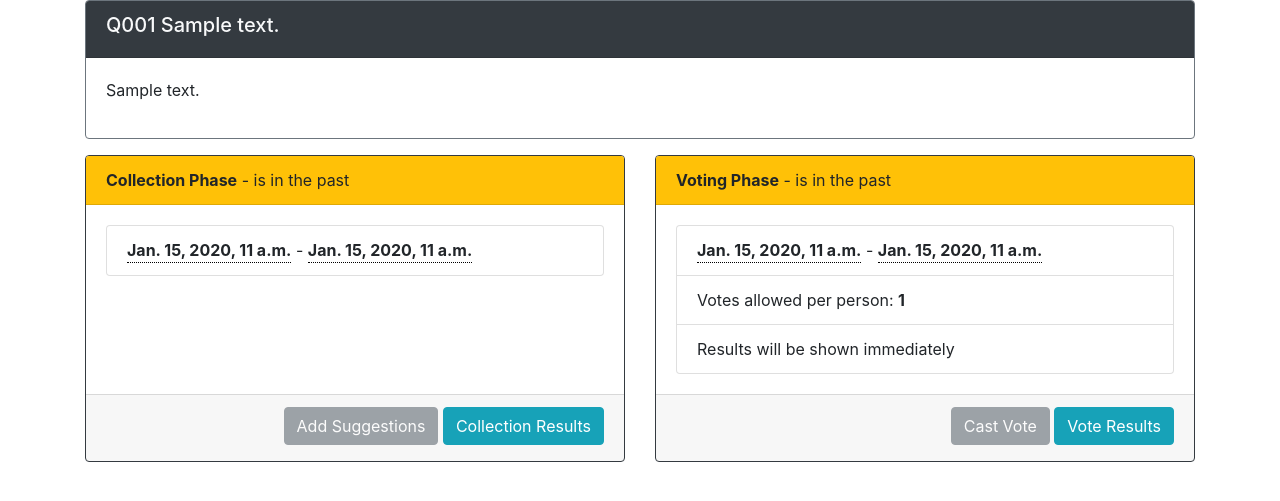
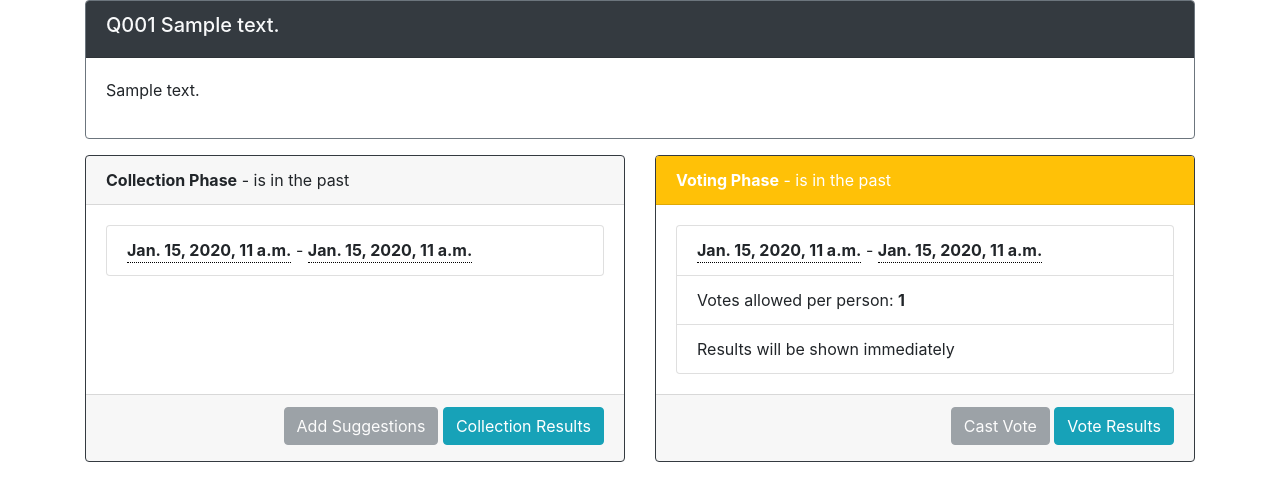
Before and after one commit to frennkie/namevote, a Django app: page / in a window 1280 px wide. Shown: the part 56-557 px from the top of the page. Run offline with Django 3.2, Linux system fonts and the light colour scheme; tables that the repository leaves empty hold one stand-in row (values such as "Sample post"); some libraries are stand-ins or nearby versions.

Commit message:
update title; change card (move button to footer)

```diff
--- a/open_choice_polls/templates/open_choice_polls/question_detail.html
+++ b/open_choice_polls/templates/open_choice_polls/question_detail.html
@@ -4,7 +4,7 @@
 
 {% block title %}
     {# Translators: Title on Main Page #}
-    {% trans "Home" as title %}
+    {% trans "Vote Details" as title %}
     {{ title }}
 {% endblock %}
 
--- a/open_choice_polls/templates/open_choice_polls/question_enter_vote.html
+++ b/open_choice_polls/templates/open_choice_polls/question_enter_vote.html
@@ -4,7 +4,7 @@
 
 {% block title %}
     {# Translators: Title on Vote Page #}
-    {% trans "Vote" as title %}
+    {% trans "Enter Vote" as title %}
     {{ title }}
 {% endblock %}
 
--- a/open_choice_polls/templates/open_choice_polls/question_list.html
+++ b/open_choice_polls/templates/open_choice_polls/question_list.html
@@ -4,7 +4,7 @@
 
 {% block title %}
     {# Translators: Title on Main Page #}
-    {% trans "Home" as title %}
+    {% trans "List Vote" as title %}
     {{ title }}
 {% endblock %}
 
--- a/open_choice_polls/templates/open_choice_polls/question_results.html
+++ b/open_choice_polls/templates/open_choice_polls/question_results.html
@@ -4,7 +4,7 @@
 
 {% block title %}
     {# Translators: Title on Results Page #}
-    {% trans "Results" as title %}
+    {% trans "Vote Results" as title %}
     {{ title }}
 {% endblock %}
 
--- a/open_choice_polls/templates/open_choice_polls/question_snippet_phases.html
+++ b/open_choice_polls/templates/open_choice_polls/question_snippet_phases.html
@@ -5,15 +5,15 @@
         <div class="card-deck">
             <div class="card border-dark mb-3">
                 {% if question.collection_is_active %}
-                    <div class="card-header bg-success">
+                    <div class="card-header text-white bg-success">
                         <strong>{% trans "Collection Phase" %}</strong> - {% trans "is active" %}
                     </div>
                 {% elif question.collection_is_in_past %}
-                    <div class="card-header bg-warning">
+                    <div class="card-header text-whitebg-warning">
                         <strong>{% trans "Collection Phase" %}</strong> - {% trans "is in the past" %}
                     </div>
                 {% elif question.collection_is_in_future %}
-                    <div class="card-header bg-primary">
+                    <div class="card-header text-white bg-primary">
                         <strong>{% trans "Collection Phase" %}</strong> - {% trans "is in the future" %}
                     </div>
                 {% endif %}
@@ -56,15 +56,15 @@
             <div class="card border-dark mb-3">
 
                 {% if question.voting_is_active %}
-                    <div class="card-header bg-success">
+                    <div class="card-header text-white bg-success">
                         <strong>{% trans "Voting Phase" %}</strong> - {% trans "is active" %}
                     </div>
                 {% elif question.voting_is_in_past %}
-                    <div class="card-header bg-warning">
+                    <div class="card-header text-white bg-warning">
                         <strong>{% trans "Voting Phase" %}</strong> - {% trans "is in the past" %}
                     </div>
                 {% elif question.voting_is_in_future %}
-                    <div class="card-header bg-primary">
+                    <div class="card-header text-white bg-primary">
                         <strong>{% trans "Voting Phase" %}</strong> - {% trans "is in the future" %}
                     </div>
                 {% endif %}
```
